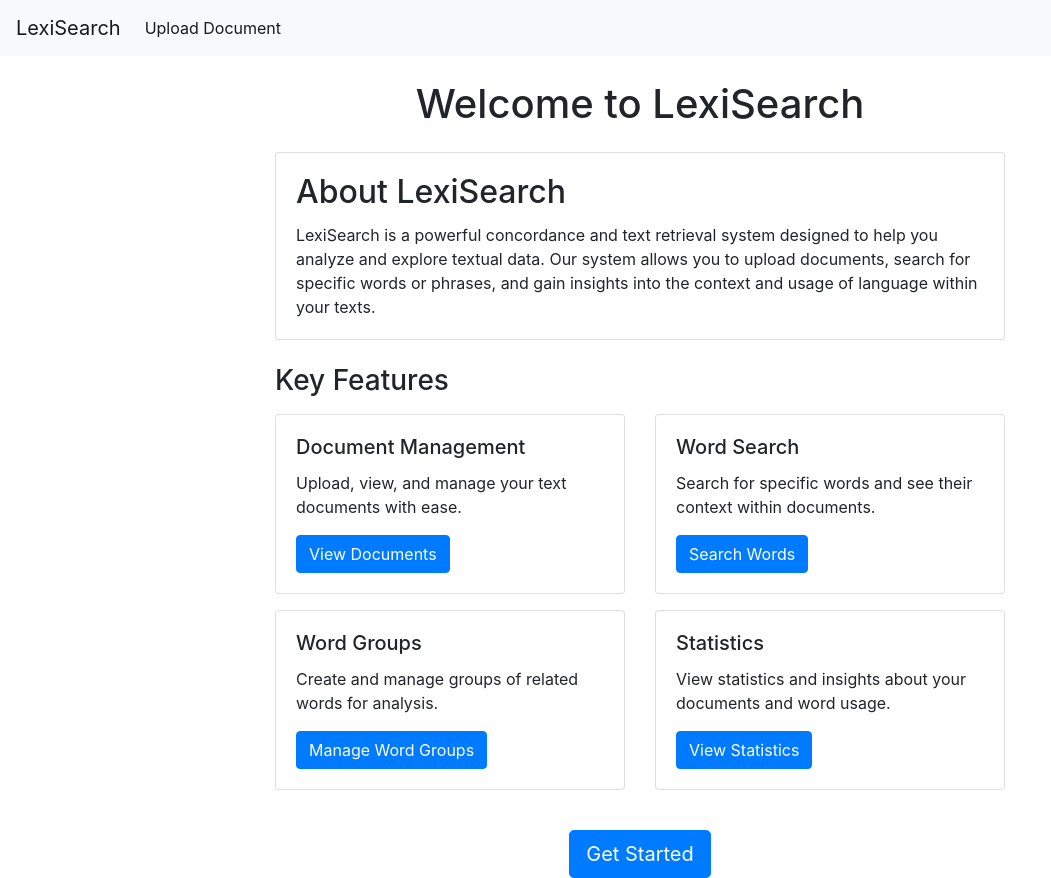
After one commit to YOGEVKAHANA/LexiSearch, a Django app: page / in a window 1280 px wide. The commit adds this page. Shown: the whole page, without its empty margins (0-1051 px from the left). Run offline with Django 5.2, Linux system fonts and the light colour scheme; some libraries are stand-ins or nearby versions.

```diff
--- a/concordance/templates/base.html
+++ b/concordance/templates/concordance/base.html
@@ -1,3 +1,4 @@
+{% load static %}
 <!DOCTYPE html>
 <html lang="en">
 <head>
--- /dev/null
+++ b/concordance/templates/concordance/home.html
@@ -0,0 +1,64 @@
+{% extends "concordance/base.html" %}
+
+{% block title %}LexiSearch - Concordance and Text Retrieval System{% endblock %}
+
+{% block content %}
+<div class="row">
+    <div class="col-md-8 offset-md-2">
+        <h1 class="text-center mb-4">Welcome to LexiSearch</h1>
+
+        <div class="card mb-4">
+            <div class="card-body">
+                <h2 class="card-title">About LexiSearch</h2>
+                <p class="card-text">
+                    LexiSearch is a powerful concordance and text retrieval system designed to help you analyze and explore textual data. Our system allows you to upload documents, search for specific words or phrases, and gain insights into the context and usage of language within your texts.
+                </p>
+            </div>
+        </div>
+
+        <h3 class="mb-3">Key Features</h3>
+        <div class="row">
+            <div class="col-md-6 mb-3">
+                <div class="card h-100">
+                    <div class="card-body">
+                        <h5 class="card-title">Document Management</h5>
+                        <p class="card-text">Upload, view, and manage your text documents with ease.</p>
+                        <a href="{% url 'document_list' %}" class="btn btn-primary">View Documents</a>
+                    </div>
+                </div>
+            </div>
+            <div class="col-md-6 mb-3">
+                <div class="card h-100">
+                    <div class="card-body">
+                        <h5 class="card-title">Word Search</h5>
+                        <p class="card-text">Search for specific words and see their context within documents.</p>
+                        <a href="#" class="btn btn-primary">Search Words</a>
+                    </div>
+                </div>
+            </div>
+            <div class="col-md-6 mb-3">
+                <div class="card h-100">
+                    <div class="card-body">
+                        <h5 class="card-title">Word Groups</h5>
+                        <p class="card-text">Create and manage groups of related words for analysis.</p>
+                        <a href="#" class="btn btn-primary">Manage Word Groups</a>
+                    </div>
+                </div>
+            </div>
+            <div class="col-md-6 mb-3">
+                <div class="card h-100">
+                    <div class="card-body">
+                        <h5 class="card-title">Statistics</h5>
+                        <p class="card-text">View statistics and insights about your documents and word usage.</p>
+                        <a href="#" class="btn btn-primary">View Statistics</a>
+                    </div>
+                </div>
+            </div>
+        </div>
+
+        <div class="text-center mt-4">
+            <a href="{% url 'document_list' %}" class="btn btn-lg btn-primary">Get Started</a>
+        </div>
+    </div>
+</div>
+{% endblock %}
--- a/concordance/urls.py
+++ b/concordance/urls.py
@@ -2,7 +2,8 @@ from django.urls import path
 from . import views
 
 urlpatterns = [
-    path('', views.DocumentListView.as_view(), name='document_list'),
+    path('', views.HomeView.as_view(), name='home'),
+    path('documents/', views.DocumentListView.as_view(), name='document_list'),
     path('upload/', views.upload_document, name='upload_document'),
     path('document/<int:pk>/', views.DocumentDetailView.as_view(), name='document_detail'),
     path('words/', views.word_list, name='word_list'),
--- a/concordance/views.py
+++ b/concordance/views.py
@@ -7,8 +7,55 @@ from .forms import DocumentUploadForm
 from .models import Document, Word, WordOccurrence
 # from .database_utils import execute_sql
 import re
+from django.views.generic import TemplateView
+from django.shortcuts import render, redirect
+from .forms import DocumentUploadForm
+from .models import Document
+from .database_utils import execute_sql
+from django.conf import settings
+import os
 
+def upload_document(request):
+    if request.method == 'POST':
+        form = DocumentUploadForm(request.POST, request.FILES)
+        if form.is_valid():
+            if form.is_valid():
+                document = form.save(commit=False)
 
+                # Handle file upload
+                file = request.FILES['file']
+                file_name = file.name
+                file_path = os.path.join(settings.MEDIA_ROOT, file_name)
+
+                with open(file_path, 'wb+') as destination:
+                    for chunk in file.chunks():
+                        destination.write(chunk)
+
+                document.file_path = file_path
+                # document.save()
+            # Save the document metadata to Oracle database
+            sql = '''
+                INSERT INTO documents (file_name, title, artist, album, release_year, genre, description, file_path)
+                VALUES (:file_name, :title, :artist, :album, :release_year, :genre, :description, :file_path)
+            '''
+            params = {
+                'file_name': document.file_name,
+                'title': document.title,
+                'artist': document.artist,
+                'album': document.album,
+                'release_year': document.release_year,
+                'genre': document.genre,
+                'description': document.description,
+                'file_path': document.file_path
+            }
+            execute_sql(sql, params)
+
+            return redirect('document_list')
+    else:
+        form = DocumentUploadForm()
+    return render(request, 'concordance/upload_document.html', {'form': form})
+
+"""
 def upload_document(request):
     if request.method == 'POST':
         form = DocumentUploadForm(request.POST, request.FILES)
@@ -46,7 +93,7 @@ def process_document(document):
     document.save()
 
     # Get top 5 words in the document
-    top_words_sql = """
+    top_words_sql = "
     SELECT w.text, COUNT(*) as count
     FROM concordance_wordoccurrence wo
     JOIN concordance_word w ON wo.word_id = w.id
@@ -54,11 +101,15 @@ def process_document(document):
     GROUP BY w.text
     ORDER BY count DESC
     FETCH FIRST 5 ROWS ONLY
-    """
+    "
     # top_words = execute_sql(top_words_sql, {'doc_id': document.id})
     # print("Top 5 words:", top_words)
     #
     # return top_words
+"""
+
+class HomeView(TemplateView):
+    template_name = 'concordance/home.html'
 
 
 class DocumentListView(ListView):
```
Also changed, not shown: LexiSearch/settings.py (+32 -18 lines), concordance/database_utils.py (+4 -12 lines), concordance/forms.py (+5 -2 lines), concordance/models.py (+10 -2 lines), concordance/templates/concordance/upload_document.html (added, +14 -0 lines), concordance/templates/upload_document.html (deleted, +0 -10 lines), manage.py (+27 -27 lines), concordance/templates/concordance/document_detail.html (renamed from concordance/templates/document_detail.html), concordance/templates/concordance/document_list.html (renamed from concordance/templates/document_list.html), concordance/templates/concordance/word_context.html (renamed from concordance/templates/word_context.html), concordance/templates/concordance/word_list.html (renamed from concordance/templates/word_list.html).
